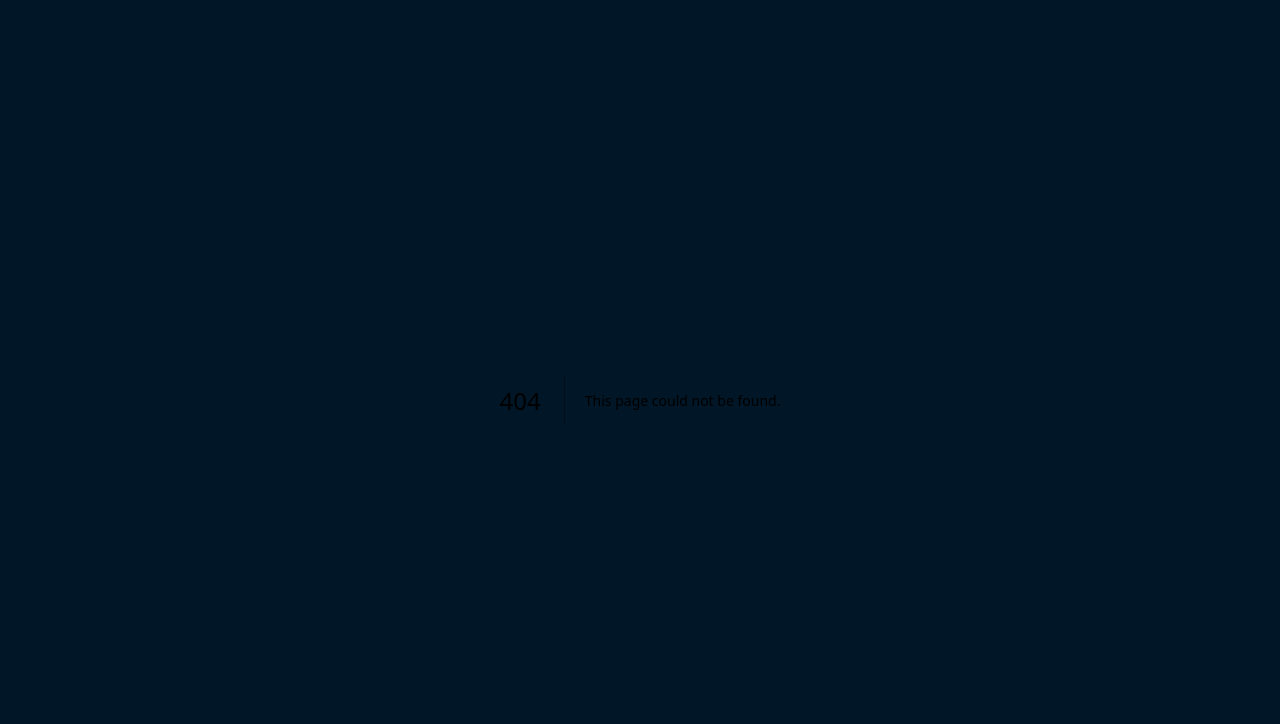
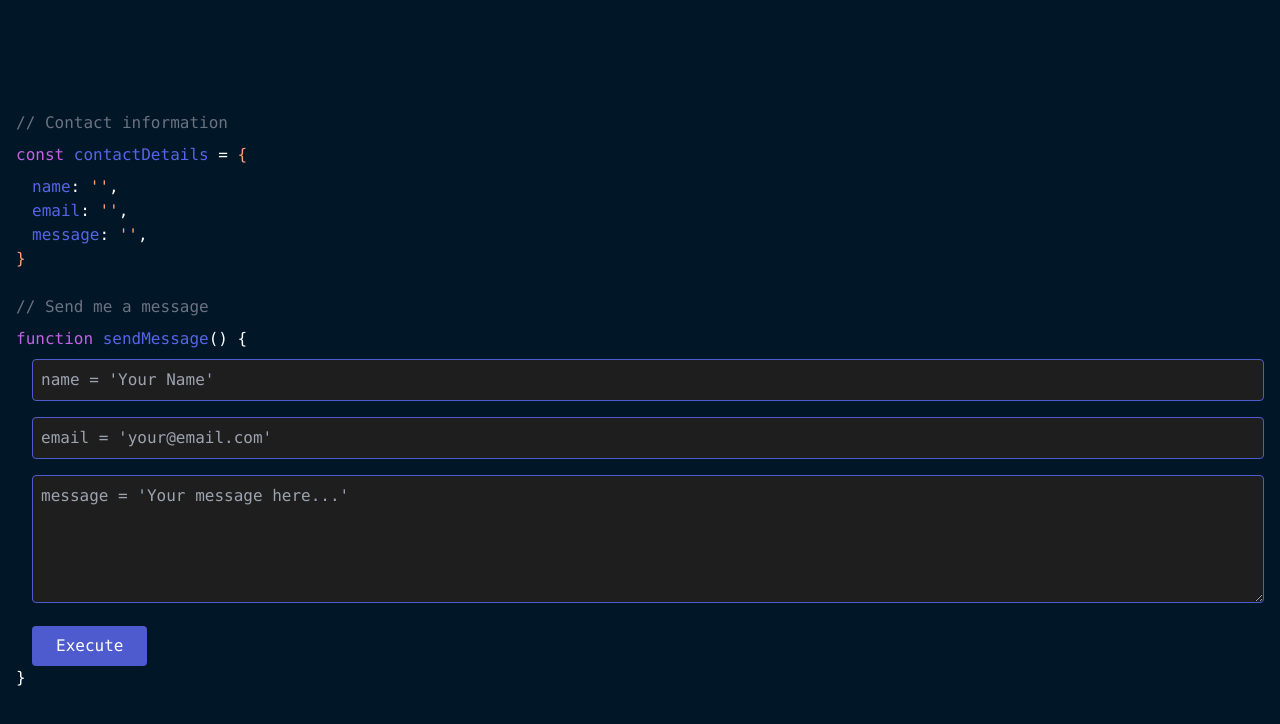
Before and after one commit to Kylendu/coba, a Next.js app: page /components/fragments/contact in a window 1280 px wide. Before the commit this address had no page. Shown: the top 724 px of the page. Built offline with nearby package versions, Linux system fonts and the light colour scheme.

Commit message:
create contact page

```diff
--- a/src/components/ui/hero-parallax.jsx
+++ /dev/null
@@ -1,106 +0,0 @@
-"use client";
-import React from "react";
-import { motion, useScroll, useTransform, useSpring } from "framer-motion";
-import Image from "next/image";
-import Link from "next/link";
-
-export const HeroParallax = ({
-  products
-}) => {
-  const firstRow = products.slice(0, 5);
-  const secondRow = products.slice(5, 10);
-  const thirdRow = products.slice(10, 15);
-  const ref = React.useRef(null);
-  const { scrollYProgress } = useScroll({
-    target: ref,
-    offset: ["start start", "end start"],
-  });
-
-  const springConfig = { stiffness: 300, damping: 30, bounce: 100 };
-
-  const translateX = useSpring(useTransform(scrollYProgress, [0, 1], [0, 1000]), springConfig);
-  const translateXReverse = useSpring(useTransform(scrollYProgress, [0, 1], [0, -1000]), springConfig);
-  const rotateX = useSpring(useTransform(scrollYProgress, [0, 0.2], [15, 0]), springConfig);
-  const opacity = useSpring(useTransform(scrollYProgress, [0, 0.2], [0.2, 1]), springConfig);
-  const rotateZ = useSpring(useTransform(scrollYProgress, [0, 0.2], [20, 0]), springConfig);
-  const translateY = useSpring(useTransform(scrollYProgress, [0, 0.2], [-700, 500]), springConfig);
-  return (
-    (<div
-      ref={ref}
-      className="h-[300vh] py-40 overflow-hidden  antialiased relative flex flex-col self-auto [perspective:1000px] [transform-style:preserve-3d]">
-      <Header />
-      <motion.div
-        style={{
-          rotateX,
-          rotateZ,
-          translateY,
-          opacity,
-        }}
-        className="">
-        <motion.div className="flex flex-row-reverse space-x-reverse space-x-20 mb-20">
-          {firstRow.map((product) => (
-            <ProductCard product={product} translate={translateX} key={product.title} />
-          ))}
-        </motion.div>
-        <motion.div className="flex flex-row  mb-20 space-x-20 ">
-          {secondRow.map((product) => (
-            <ProductCard product={product} translate={translateXReverse} key={product.title} />
-          ))}
-        </motion.div>
-        <motion.div className="flex flex-row-reverse space-x-reverse space-x-20">
-          {thirdRow.map((product) => (
-            <ProductCard product={product} translate={translateX} key={product.title} />
-          ))}
-        </motion.div>
-      </motion.div>
-    </div>)
-  );
-};
-
-export const Header = () => {
-  return (
-    (<div
-      className="max-w-7xl relative mx-auto py-20 md:py-40 px-4 w-full  left-0 top-0">
-      <h1 className="text-2xl md:text-7xl font-bold dark:text-white">
-        The Ultimate <br /> development studio
-      </h1>
-      <p className="max-w-2xl text-base md:text-xl mt-8 dark:text-neutral-200">
-        We build beautiful products with the latest technologies and frameworks.
-        We are a team of passionate developers and designers that love to build
-        amazing products.
-      </p>
-    </div>)
-  );
-};
-
-export const ProductCard = ({
-  product,
-  translate
-}) => {
-  return (
-    (<motion.div
-      style={{
-        x: translate,
-      }}
-      whileHover={{
-        y: -20,
-      }}
-      key={product.title}
-      className="group/product h-96 w-[30rem] relative flex-shrink-0">
-      <Link href={product.link} className="block group-hover/product:shadow-2xl ">
-        <Image
-          src={product.thumbnail}
-          height="600"
-          width="600"
-          className="object-cover object-left-top absolute h-full w-full inset-0"
-          alt={product.title} />
-      </Link>
-      <div
-        className="absolute inset-0 h-full w-full opacity-0 group-hover/product:opacity-80 bg-black pointer-events-none"></div>
-      <h2
-        className="absolute bottom-4 left-4 opacity-0 group-hover/product:opacity-100 text-white">
-        {product.title}
-      </h2>
-    </motion.div>)
-  );
-};
--- /dev/null
+++ b/src/pages/components/fragments/contact/contactForm.jsx
@@ -0,0 +1,37 @@
+const ContactForm = ({ onSubmit }) => {
+  return (
+    <div className="space-y-2">
+      <p className="text-gray-500">{`// Send me a message`}</p>
+      <div className="text-[#4D5BCE]">
+        <span className="text-[#c161e4]">function </span>
+        <span className="text-[#5565E8]">sendMessage</span>
+        <span className="text-white">() {"{"}</span>
+      </div>
+      <form onSubmit={onSubmit} className="ml-4 space-y-4">
+        <input
+          type="text"
+          name="name"
+          placeholder="name = 'Your Name'"
+          className="w-full bg-[#1E1E1E] border border-[#4D5BCE] p-2 rounded text-white"
+        />
+        <input
+          type="email"
+          name="email"
+          placeholder="email = 'your@email.com'"
+          className="w-full bg-[#1E1E1E] border border-[#4D5BCE] p-2 rounded text-white"
+        />
+        <textarea
+          name="message"
+          placeholder="message = 'Your message here...'"
+          className="w-full bg-[#1E1E1E] border border-[#4D5BCE] p-2 rounded text-white h-32"
+        ></textarea>
+        <button type="submit" className="bg-[#4D5BCE] text-white px-6 py-2 rounded hover:bg-[#3A4494]">
+          Execute
+        </button>
+      </form>
+      <span className="text-white">{"}"}</span>
+    </div>
+  );
+};
+
+export default ContactForm;
--- /dev/null
+++ b/src/pages/components/fragments/contact/contactInfo.jsx
@@ -0,0 +1,26 @@
+const ContactInfo = ({ formData }) => {
+  return (
+    <div className="space-y-2">
+      <p className="text-gray-500">{`// Contact information`}</p>
+      <div className="text-[#4D5BCE]">
+        <span className="text-[#c161e4]">const </span>
+        <span className="text-[#5565E8]">contactDetails</span>
+        <span className="text-white"> = </span>
+        <span className="text-[#FFA07A]">{"{"}</span>
+      </div>
+      <div className="ml-4">
+        {Object.entries(formData).map(([key, value]) => (
+          <div key={key} className="text-[#4D5BCE]">
+            <span className="text-[#5565E8]">{key}</span>
+            <span className="text-white">: </span>
+            <span className="text-[#FFA07A]">{`'${value}'`}</span>
+            <span className="text-white">,</span>
+          </div>
+        ))}
+      </div>
+      <span className="text-[#FFA07A]">{"}"}</span>
+    </div>
+  );
+};
+
+export default ContactInfo;
--- /dev/null
+++ b/src/pages/components/fragments/contact/index.jsx
@@ -0,0 +1,51 @@
+import React, { useState } from "react";
+import { motion, AnimatePresence } from "framer-motion";
+import Notification from "./notification";
+import ContactInfo from "./contactInfo";
+import ContactForm from "./contactForm";
+
+const ContactSection = () => {
+  const [formData, setFormData] = useState({
+    name: "",
+    email: "",
+    message: "",
+  });
+  const [showNotif, setShowNotif] = useState(false);
+
+  const handleSubmit = (e) => {
+    e.preventDefault();
+    setFormData({
+      name: e.target.name.value,
+      email: e.target.email.value,
+      message: e.target.message.value,
+    });
+
+    setShowNotif(true);
+    e.target.reset();
+    setTimeout(() => {
+      setShowNotif(false);
+    }, 3000);
+  };
+
+  return (
+    <div className="min-h-screen flex justify-center items-center">
+      <div className="container mx-auto px-4 py-8">
+        <AnimatePresence>
+          <Notification show={showNotif} />
+        </AnimatePresence>
+
+        <motion.div
+          initial={{ opacity: 0, y: 20 }}
+          animate={{ opacity: 1, y: 0 }}
+          transition={{ duration: 0.8 }}
+          className="text-white space-y-6"
+        >
+          <ContactInfo formData={formData} />
+          <ContactForm onSubmit={handleSubmit} />
+        </motion.div>
+      </div>
+    </div>
+  );
+};
+
+export default ContactSection;
--- /dev/null
+++ b/src/pages/components/fragments/contact/notification.jsx
@@ -0,0 +1,18 @@
+import { motion } from "framer-motion";
+
+const Notification = ({ show }) => {
+  return (
+    show && (
+      <motion.div
+        initial={{ opacity: 0, y: -50 }}
+        animate={{ opacity: 1, y: 0 }}
+        exit={{ opacity: 0, y: -50 }}
+        className="fixed top-4 right-4 bg-green-500 text-white px-6 py-3 rounded shadow-lg"
+      >
+        Message sent successfully! ✨
+      </motion.div>
+    )
+  );
+};
+
+export default Notification;
--- a/src/pages/components/fragments/mainIndex/introSection.jsx
+++ b/src/pages/components/fragments/mainIndex/introSection.jsx
@@ -10,11 +10,12 @@ const IntroSection = () => {
   ];
 
   return (
+    <div>
       <motion.div
         initial={{ opacity: 0, x: -50 }}
         animate={{ opacity: 1, x: 0 }}
         transition={{ duration: 0.8 }}
-      className="text-white font-mono space-y-4"
+        className="text-white space-y-4"
       >
         <motion.p
           initial={{ opacity: 0 }}
@@ -40,7 +41,7 @@ const IntroSection = () => {
           transition={{ delay: 0.6 }}
           className="flex items-center space-x-2 text-[#4D5BCE]"
         >
-        <span className="text-lg">&gt;&gt;</span>
+          <span className="text-base">&gt;&gt;</span>
           <ReactTyped
             className="text-lg"
             strings={title}
@@ -65,17 +66,20 @@ const IntroSection = () => {
             {"// you can also see it on my Github page"}
           </p>
           <div className="flex items-center space-x-2">
-          <span className="text-[#c161e4]">const</span>
+            <div className="text-xs md:text-base">
+              <span className="text-[#c161e4]">const </span>
               <span className="text-[#5565E8]">githubLink</span>
-          <span className="text-white">=</span>
+              <span className="text-white"> = </span>
               <span className="text-[#FFA07A]">
                 <a href="https://github.com/Imamgg">
                   {'"https://github.com/Imamgg"'}
                 </a>
               </span>
             </div>
+          </div>
         </motion.div>
       </motion.div>
+    </div>
   );
 };
 
--- a/src/pages/components/ide.jsx
+++ b/src/pages/components/ide.jsx
@@ -111,7 +111,7 @@ const IDE = () => {
           "University: Universitas Trunojoyo Madura",
           "Major: Informatics Engineering",
           "Batch: 2023",
-          "Focus Areas: Web Development and Machine Learning",
+          "Focus Areas: Web Development Full-Stack",
         ],
       },
     };
@@ -119,7 +119,7 @@ const IDE = () => {
   };
 
   return (
-    <div className="min-h-screen bg-[#011627] text-gray-300 md:flex block">
+    <div className="min-h-screen text-gray-300 md:flex block">
       <Sidebar
         expandedFolders={expandedFolders}
         toggleFolder={toggleFolder}
--- a/src/pages/components/profile.jsx
+++ b/src/pages/components/profile.jsx
@@ -4,7 +4,7 @@ import IntroSection from "./fragments/mainIndex/introSection";
 
 const Profile = () => {
   return (
-    <div className="min-h-screen bg-[#011627] flex items-center justify-center p-4">
+    <div className="min-h-screen flex items-center justify-center p-4">
       <div className="max-w-6xl w-full flex flex-col md:flex-row gap-8 items-center justify-between">
         <IntroSection />
         <Game />
--- a/src/pages/components/ui/heroParallax.jsx
+++ b/src/pages/components/ui/heroParallax.jsx
@@ -88,7 +88,7 @@ export const HeroParallax = ({ products }) => {
 export const Header = () => {
   return (
     <div className="max-w-7xl relative mx-auto py-20 md:py-40 px-4 w-full  left-0 top-0">
-      <h1 className="text-2xl md:text-7xl font-bold dark:text-white">
+      <h1 className="text-xl md:text-7xl font-bold dark:text-white">
         No project <br /> just random cat pictures😹
       </h1>
       <p className="max-w-2xl text-base md:text-xl mt-8 dark:text-neutral-200">
--- a/src/pages/contact.jsx
+++ b/src/pages/contact.jsx
@@ -1,3 +1,4 @@
+import ContactSection from "./components/fragments/contact";
 import Footer from "./components/fragments/footer";
 import Navbar from "./components/fragments/navbar";
 
@@ -5,11 +6,7 @@ const Contact = () => {
   return (
     <>
       <Navbar />
-      <div className="flex justify-center flex-col items-center text-lynch-200 h-screen">
-        <h1>I will finish it soon</h1>
-        <p>still in the development stage</p>
-        <p>&mdash; Dev</p>
-      </div>
+      <ContactSection />
       <Footer />
     </>
   );
```
Also changed, not shown: src/lib/utils.jsx (renamed from src/lib/utils.js), 1 other file (tests, documents, lock files or other folders). Lines whose indentation alone changed are shown as unchanged.
